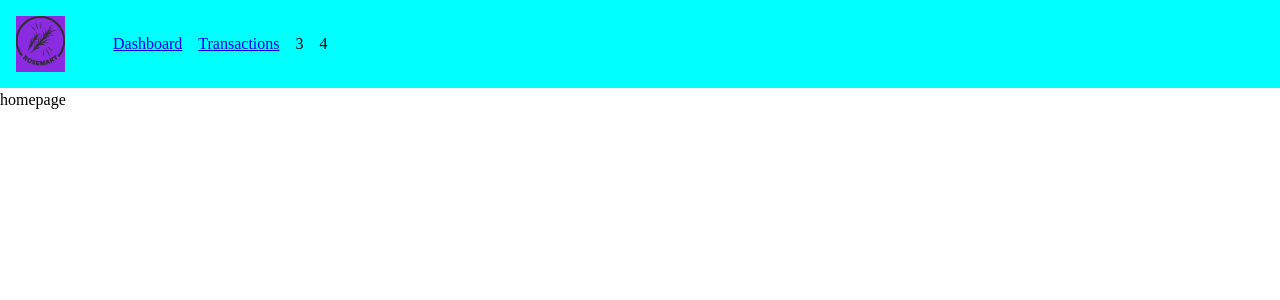
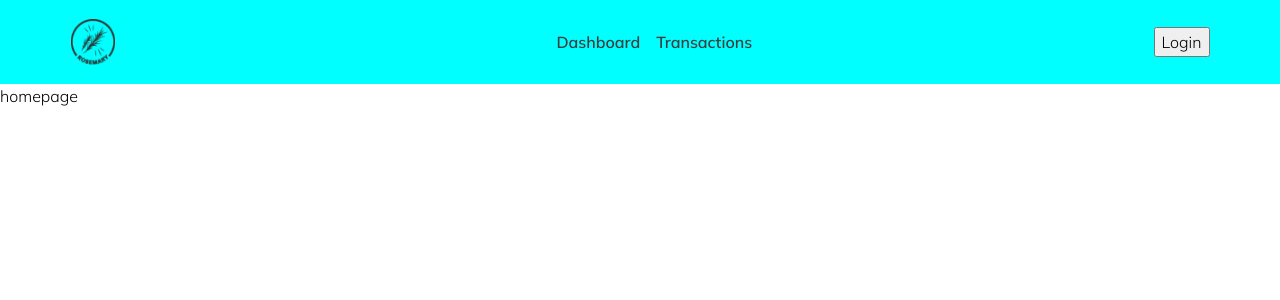
Before and after one commit to markanator/rosemary-personal-finance, a React (Create React App) app: page / in a window 1280 px wide. Shown: the top 300 px of the page. Built offline with nearby package versions, Linux system fonts and the light colour scheme.

Commit message:
working on styling topnavbar

```diff
--- a/src/App.js
+++ b/src/App.js
@@ -1,4 +1,5 @@
 import { Switch, Route } from 'react-router-dom';
+import Layout from './components/common/layout/layout';
 import Home from './pages/home';
 
 function App() {
@@ -8,11 +9,20 @@ function App() {
         <Route exact path="/">
           <Home />
         </Route>
-        <Route path="/dashboard">Dashboard</Route>
-        <Route path="/transactions">All Transactions</Route>
+        <Route path="/dashboard">
+          {/* make this into a single component */}
+          <Layout>Dashboard</Layout>
+        </Route>
+        <Route path="/transactions">
+          {/* make this into a single component */}
+          <Layout>All Transactions</Layout>
+        </Route>
         <Route>
-          <h1>Error</h1>
-          <p>Page does not exists.</p>
+          {/* make this into a single component */}
+          <Layout>
+            <h1>Error</h1>
+            <p>Page does not exists.</p>
+          </Layout>
         </Route>
       </Switch>
     </div>
--- a/src/components/common/topnavbar/TopNavBar.js
+++ b/src/components/common/topnavbar/TopNavBar.js
@@ -1,24 +1,31 @@
 import React from 'react';
-import { NavLink } from 'react-router-dom';
+import { NavLink, Link } from 'react-router-dom';
 import styles from './topnavbar.module.css';
 
 export default function TopNavBar() {
   return (
-    <header style={{ width: '100%' }}>
+    <header className={styles.header}>
       <nav className={styles.navbar__main}>
         <div className={styles.navbar__logo_wrapper}>
-          <img src="/assets/images/logo.png" alt="rosemary" />
+          <Link to="/">
+            <img src="/assets/images/logo.png" alt="rosemary" />
+          </Link>
         </div>
-        <ul className={styles.navbar__links}>
+        <ul className={styles.navbar__navlist}>
           <li>
-            <NavLink to="/dashboard">Dashboard</NavLink>
+            <NavLink className={styles.navbar__links} to="/dashboard">
+              Dashboard
+            </NavLink>
           </li>
           <li>
-            <NavLink to="/transactions">Transactions</NavLink>
+            <NavLink className={styles.navbar__links} to="/transactions">
+              Transactions
+            </NavLink>
           </li>
-          <li>3</li>
-          <li>4</li>
         </ul>
+        <div>
+          <button>Login</button>
+        </div>
       </nav>
     </header>
   );
--- a/src/components/common/topnavbar/topnavbar.module.css
+++ b/src/components/common/topnavbar/topnavbar.module.css
@@ -1,21 +1,41 @@
+.header {
+  display: flex;
+  width: 100%;
+  /* flex-direction: row; */
+  background-color: aqua;
+  justify-content: center;
+  align-items: center;
+}
+
 .navbar__main {
   display: flex;
   flex-direction: row;
   flex-wrap: nowrap;
-  padding: 1rem;
-  background-color: aqua;
+  padding: 0.875rem;
+  justify-content: center;
+  align-items: center;
+  width: 100%;
+  max-width: 1167px;
 }
 
 .navbar__logo_wrapper {
-  background-color: blueviolet;
+  /* background-color: blueviolet; */
+}
+
+.navbar__navlist {
+  display: flex;
+  flex-direction: row;
+  width: 100%;
+  list-style: none;
+  justify-content: center;
+  align-items: center;
+}
+
+.navbar__navlist li {
+  margin: 0px 0.5rem 0px 0.5rem;
 }
 
 .navbar__links {
-  display: flex;
-  flex-direction: row;
-  list-style: none;
+  font-weight: 600;
+  font-size: 1rem;
 }
-
-.navbar__links li {
-  margin: 0px 0.5rem 0px 0.5rem;
-}
--- a/src/index.js
+++ b/src/index.js
@@ -3,6 +3,7 @@ import ReactDOM from 'react-dom';
 import { BrowserRouter as Router } from 'react-router-dom';
 //locals
 import App from './App';
+import './styles/globalStyles.css';
 import './styles/cssreset.css';
 
 ReactDOM.render(
--- a/src/styles/cssreset.css
+++ b/src/styles/cssreset.css
@@ -18,6 +18,7 @@ blockquote,
 dl,
 dd {
   margin: 0;
+  font-family: 'Mulish', sans-serif;
 }
 
 /* Remove list styles on ul, ol elements with a list role, which suggests default styling will be removed */
--- /dev/null
+++ b/src/styles/globalStyles.css
@@ -0,0 +1,10 @@
+@import url('https://fonts.googleapis.com/css2?family=Mulish:ital,wght@0,300;0,600;0,700;1,300;1,700&display=swap');
+
+:root {
+  --font-primary-color: #373f41;
+}
+
+a {
+  text-decoration: none;
+  color: var(--font-primary-color);
+}
```
